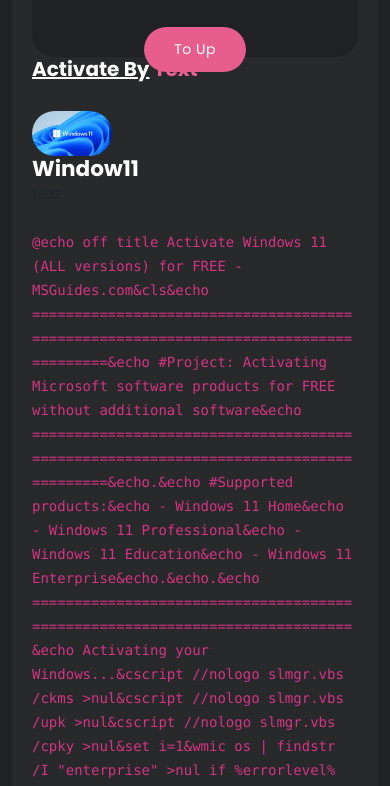
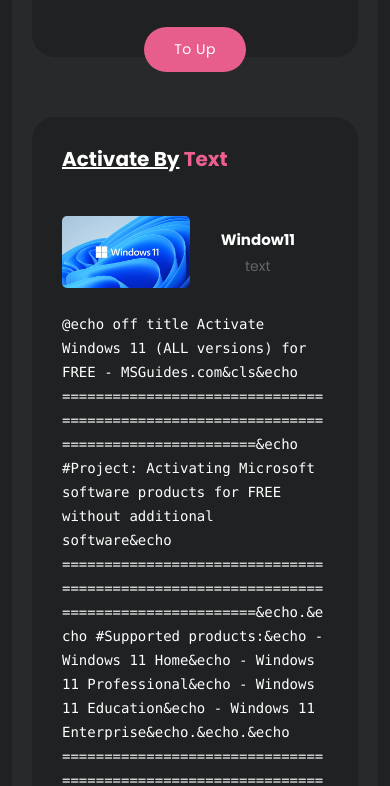
Before and after one commit to MyAudom/activate-all, a plain HTML site: page index.html in a window 390 px wide. Shown: the part 2582-3368 px from the top of the page. Drawn offline with nearby package versions, Linux system fonts and the light colour scheme; files whose address does not match are found by name.

Commit message:
Update templatemo-cyborg-gaming.css

```diff
--- a/assets/css/templatemo-cyborg-gaming.css
+++ b/assets/css/templatemo-cyborg-gaming.css
@@ -1,10 +1,3 @@
-/*
-
-TemplateMo 579 Cyborg Gaming
-
-https://templatemo.com/tm-579-cyborg-gaming
-
-*/
 
 /* ---------------------------------------------
 Table of contents
@@ -18,6 +11,7 @@ Table of contents
 07. testimonials
 08. contact
 09. footer
+10. code
 
 --------------------------------------------- */
 /*
@@ -152,8 +146,8 @@ p {
 }
 
 .templatemo-item {
-	max-width: 80px;
-	border-radius: 23px;
+	max-width: 800%;
+	border-radius: 5px;
 }
 
 .main-button a {
@@ -870,24 +864,24 @@ Most Popular Style
 
 /*
 ---------------------------------------------
-Gaming Library Style
+textcmd Library Style
 ---------------------------------------------
 */
 
-.gaming-library {
+.textcmd-library {
   margin-top: 60px;
   padding: 30px;
   background-color: #1f2122;
   border-radius: 23px;
 }
 
-.gaming-library .item {
+.textcmd-library .item {
   border-bottom: 1px solid #27292a;
   margin-bottom: 20px;
   padding-bottom: 20px;
 }
 
-.gaming-library .last-item {
+.textcmd-library .last-item {
   margin-bottom: 30px;
 }
 
@@ -897,39 +891,39 @@ Gaming Library Style
   margin-bottom: 0px;
 }
 
-.gaming-library .item ul li {
+.textcmd-library .item ul li {
   margin-top: 15px;
 }
 
-.gaming-library .item ul li img {
+.textcmd-library .item ul li img {
   margin-top: -30px;
 }
 
-.gaming-library .item ul li {
+.textcmd-library .item ul li {
   display: inline-block;
   width: 17%;
 }
 
-.gaming-library .item ul li:first-child {
+.textcmd-library .item ul li:first-child {
   width: 110px;
 }
 
-.gaming-library .item ul li:last-child {
+.textcmd-library .item ul li:last-child {
   width: 15%;
   text-align: right;
 }
 
-.gaming-library .item ul li h4 {
+.textcmd-library .item ul li h4 {
   font-size: 15px;
   margin-bottom: 5px;
 }
 
-.gaming-library .item ul li span {
+.textcmd-library .item ul li span {
   color: #666;
   font-size: 14px;
 }
 
-.gaming-library .main-button {
+.textcmd-library .main-button {
   text-align: center;
   margin-bottom: -53px;
 }
@@ -1636,13 +1630,13 @@ body {
   .main-banner h4 {
     font-size: 35px;
   }
-  .gaming-library .item ul li,
-  .gaming-library .item ul li:first-child,
-  .gaming-library .item ul li:last-child {
+  .textcmd-library .item ul li,
+  .textcmd-library .item ul li:first-child,
+  .textcmd-library .item ul li:last-child {
     width: 100% !important;
     text-align: center !important;
   }
-  .gaming-library .item ul li {
+  .textcmd-library .item ul li {
     margin-top: 30px;
   }
   .top-downloaded ul li .download i {
@@ -1685,10 +1679,10 @@ body {
   .heading-section h4 {
     font-size: 20px;
   }
-  .gaming-library .item ul li {
+  .textcmd-library .item ul li {
     width: 48% !important;
   }
-  .gaming-library .item ul li:last-child {
+  .textcmd-library .item ul li:last-child {
     text-align: left;
   }
   .featured-games {
@@ -1714,7 +1708,26 @@ body {
     margin-right: 30px;
     border-right: none;
   }
-  .gaming-library .item ul li {
+  .textcmd-library .item ul li {
     width: 16%;
   }
 }
+
+/* code  */
+.text_code{
+  color: #fff;
+}
+
+
+/* Button styling */
+.back-to-top {
+  position: fixed;
+  bottom: 25px;
+  right: 25px;
+  display: none;
+  background-color: #e75e8d;
+  border-radius: 50px;
+}
+.back-to-top:hover {
+  background-color: #e1326f;
+}
```
